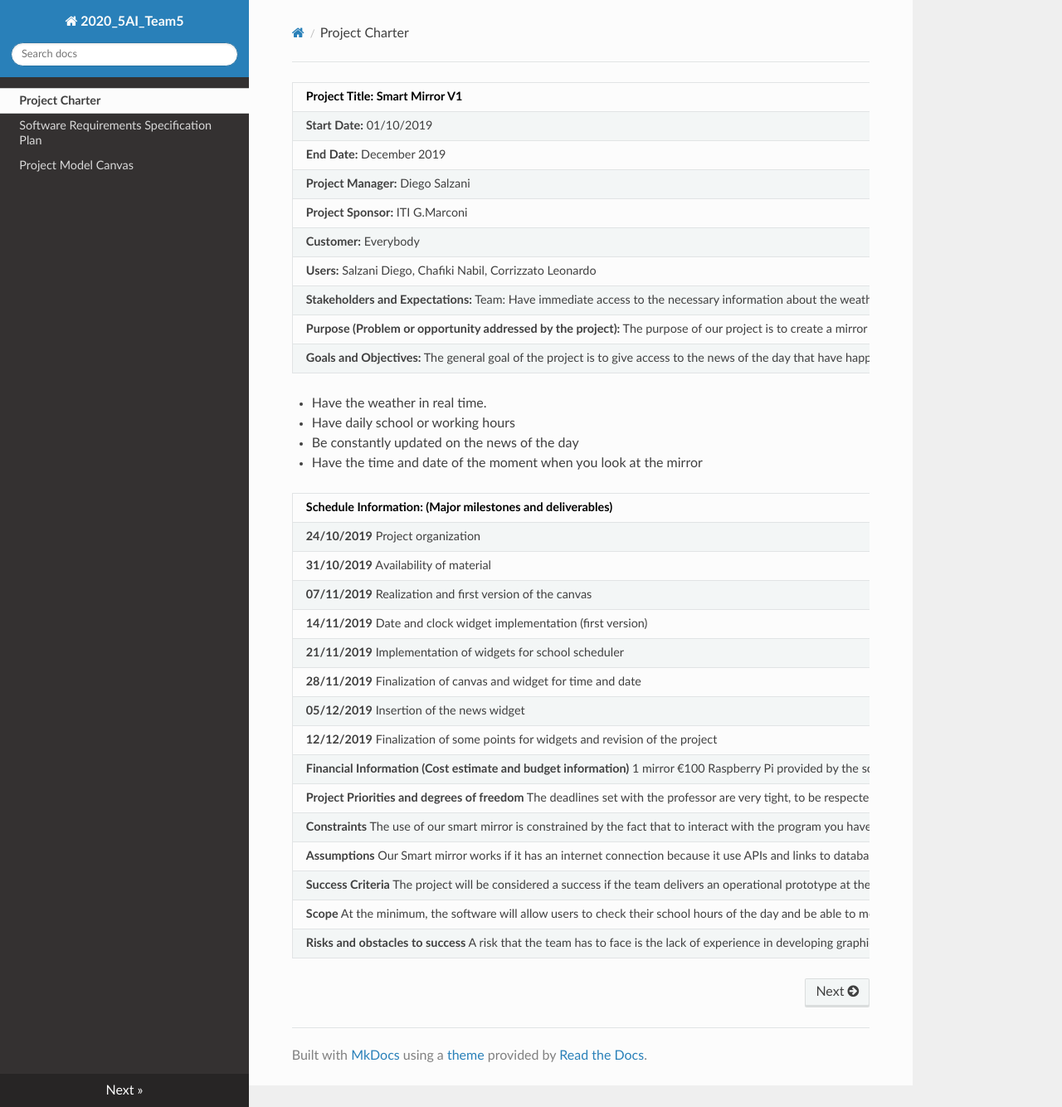
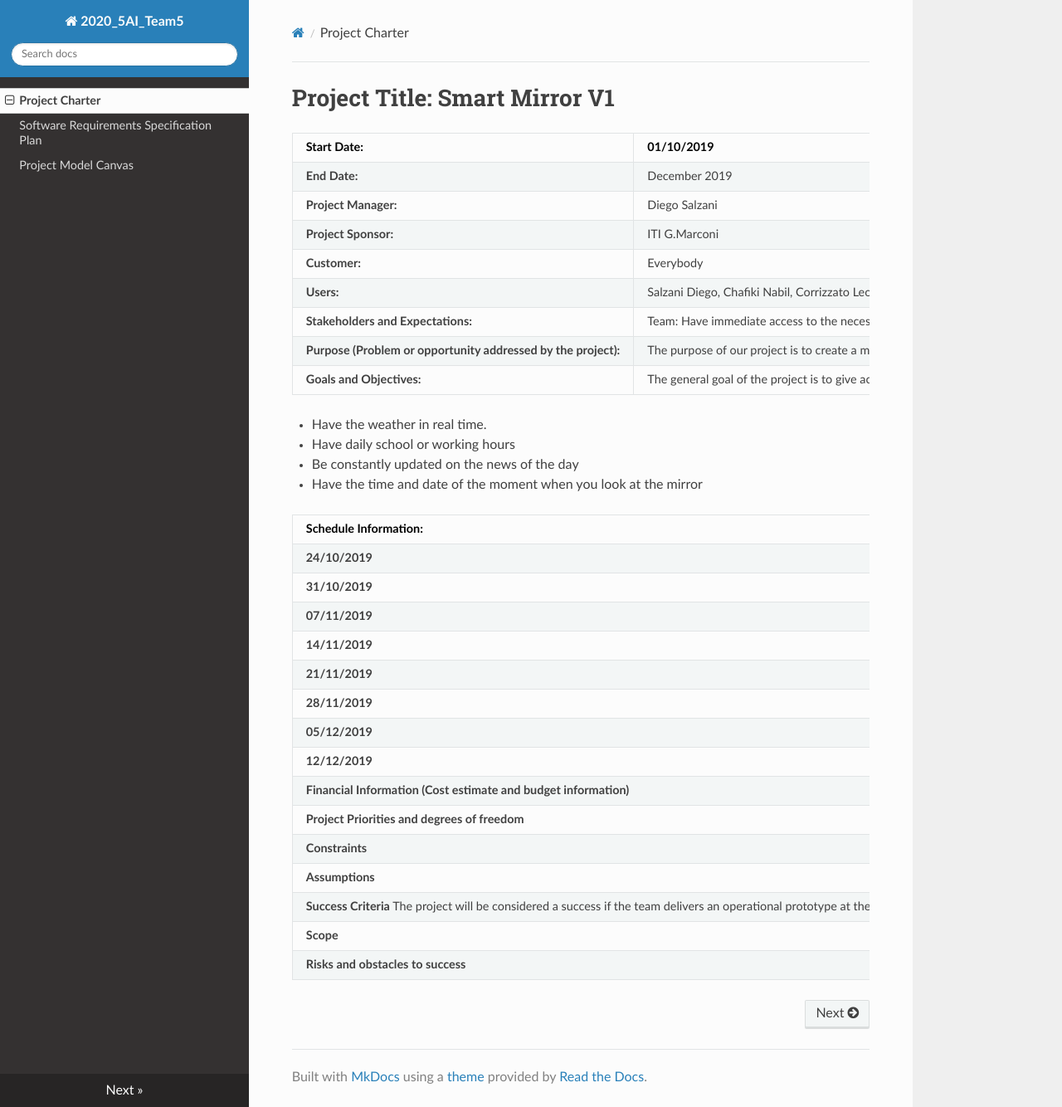
Before and after one commit to diegosalzani/smartmirror_5ai_team5, an MkDocs documentation site: the page built from docs/Project Charter.md, in a window 1280 px wide and 1334 px high. Shown: the whole window at 83% size. Built offline with MkDocs 1.6.1, drawn with Linux system fonts in a browser that asks for light colours; nearby versions of some CDN libraries.

Commit message:
Update Project Charter.md

```diff
--- a/docs/Project Charter.md
+++ b/docs/Project Charter.md
@@ -1,34 +1,35 @@
-| **Project Title:** Smart Mirror V1 |
-| --- |
-| **Start Date:** 01/10/2019 |
-| **End Date:** December 2019 |
-| **Project Manager:** Diego Salzani |
-| **Project Sponsor:** ITI G.Marconi |
-| **Customer:** Everybody |
-| **Users:** Salzani Diego, Chafiki Nabil, Corrizzato Leonardo |
-| **Stakeholders and Expectations:** Team: Have immediate access to the necessary information about the weather, working hours or school hours and the main news of the dayProfessor Drago and Professor Bileddo: Have projects that can be submitted for the maturity examination and that can be used to solve common problems |
-| **Purpose (Problem or opportunity addressed by the project):** The purpose of our project is to create a mirror capable of providing have immediate access to the necessary information about the weather, working hours or school hours and the main news of the day. |
-| **Goals and Objectives:** The general goal of the project is to give access to the news of the day that have happened in the world, ensure the weather in real time and view working hours or school hours whenever any person is reflected in the mirrorThe app is expected to: |
+# Project Title:  Smart Mirror V1
+
+| **Start Date:** | 01/10/2019 |
+| ----------- | ---------- |
+| **End Date:** | December 2019 |
+| **Project Manager:** | Diego Salzani |
+| **Project Sponsor:** | ITI G.Marconi |
+| **Customer:** | Everybody |
+| **Users:** | Salzani Diego, Chafiki Nabil, Corrizzato Leonardo |
+| **Stakeholders and Expectations:** | Team: Have immediate access to the necessary information about the weather, working hours or school hours and the main news of the dayProfessor Drago and Professor Bileddo: Have projects that can be submitted for the maturity examination and that can be used to solve common problems |
+| **Purpose (Problem or opportunity addressed by the project):** | The purpose of our project is to create a mirror capable of providing have immediate access to the necessary information about the weather, working hours or school hours and the main news of the day. |
+| **Goals and Objectives:** | The general goal of the project is to give access to the news of the day that have happened in the world, ensure the weather in real time and view working hours or school hours whenever any person is reflected in the mirrorThe app is expected to: |
 
 * Have the weather in real time.
 * Have daily school or working hours
 * Be constantly updated on the news of the day
 * Have the time and date of the moment when you look at the mirror
 
-| **Schedule Information:** (Major milestones and deliverables) |
-| --- |
-| **24/10/2019** Project organization |
-| **31/10/2019** Availability of material |
-| **07/11/2019** Realization and first version of the canvas |
-| **14/11/2019** Date and clock widget implementation (first version) |
-| **21/11/2019** Implementation of widgets for school scheduler |
-| **28/11/2019** Finalization of canvas and widget for time and date |
-| **05/12/2019** Insertion of the news widget |
-| **12/12/2019** Finalization of some points for widgets and revision of the project |
-| **Financial Information (Cost estimate and budget information)** 1 mirror €100 Raspberry Pi provided by the school1 LCD screen free1 wooden frame built us €100 total |
-| **Project Priorities and degrees of freedom** The deadlines set with the professor are very tight, to be respected and deliver a first version by December.Roles are changeable based on workloads of individual team members.  Roles are expected to shift throughout the project as needs arise. |
-| **Constraints** The use of our smart mirror is constrained by the fact that to interact with the program you have to interface with mouse and keyboard, not having the possibility to use the touch. The funds provided by the school have been limited. |
-| **Assumptions**  Our Smart mirror works if it has an internet connection because it use APIs and links to databases. |
+| **Schedule Information:** | (Major milestones and deliverables) |
+| ------------------------- | -----------------------------------|
+| **24/10/2019** | Project organization |
+| **31/10/2019** | Availability of material |
+| **07/11/2019** | Realization and first version of the canvas |
+| **14/11/2019** | Date and clock widget implementation (first version) |
+| **21/11/2019** | Implementation of widgets for school scheduler |
+| **28/11/2019** | Finalization of canvas and widget for time and date |
+| **05/12/2019** | Insertion of the news widget |
+| **12/12/2019** | Finalization of some points for widgets and revision of the project |
+| **Financial Information (Cost estimate and budget information)** | 1 mirror €100 Raspberry Pi provided by the school1 LCD screen free1 wooden frame built us €100 total |
+| **Project Priorities and degrees of freedom** | The deadlines set with the professor are very tight, to be respected and deliver a first version by December.Roles are changeable based on workloads of individual team members.  Roles are expected to shift throughout the project as needs arise. |
+| **Constraints** | The use of our smart mirror is constrained by the fact that to interact with the program you have to interface with mouse and keyboard, not having the possibility to use the touch. The funds provided by the school have been limited. |
+| **Assumptions** | Our Smart mirror works if it has an internet connection because it use APIs and links to databases. |
 | **Success Criteria**  The project will be considered a success if  the team delivers an operational prototype at the end of December with the features mentioned in the goal section above, and two or more of the team members would be willing to work together on another software project in the future for developing a new features. |
-| **Scope**  At the minimum, the software will allow users to check their school hours of the day and be able to monitor the daily weather, and see a number of today&#39;s news.  Time permitting, functionality can be extended as needed. |
-| **Risks and obstacles to success**  A risk that the team has to face is the lack of experience in developing graphic libraries that can interface with the user and the lack of very limited time for the work required.  This lack of experience generates many unknowns. |
+| **Scope** | At the minimum, the software will allow users to check their school hours of the day and be able to monitor the daily weather, and see a number of today&#39;s news.  Time permitting, functionality can be extended as needed. |
+| **Risks and obstacles to success** | A risk that the team has to face is the lack of experience in developing graphic libraries that can interface with the user and the lack of very limited time for the work required.  This lack of experience generates many unknowns. |
```
